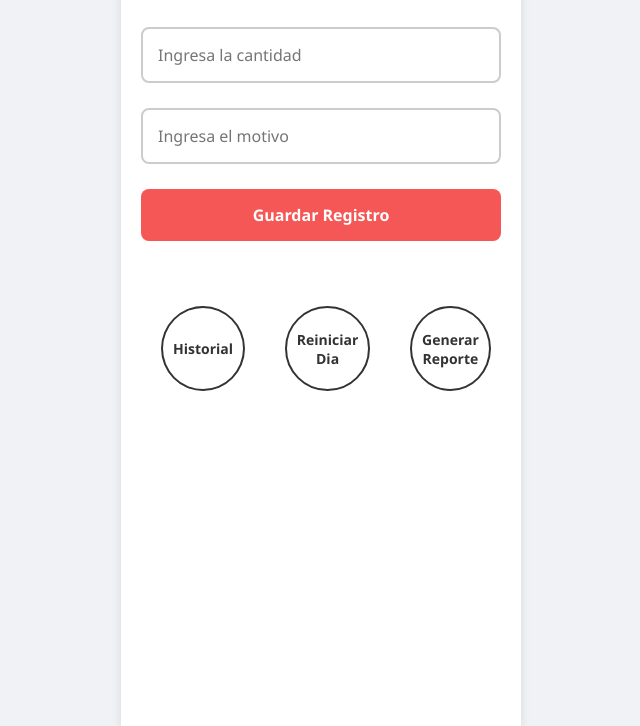
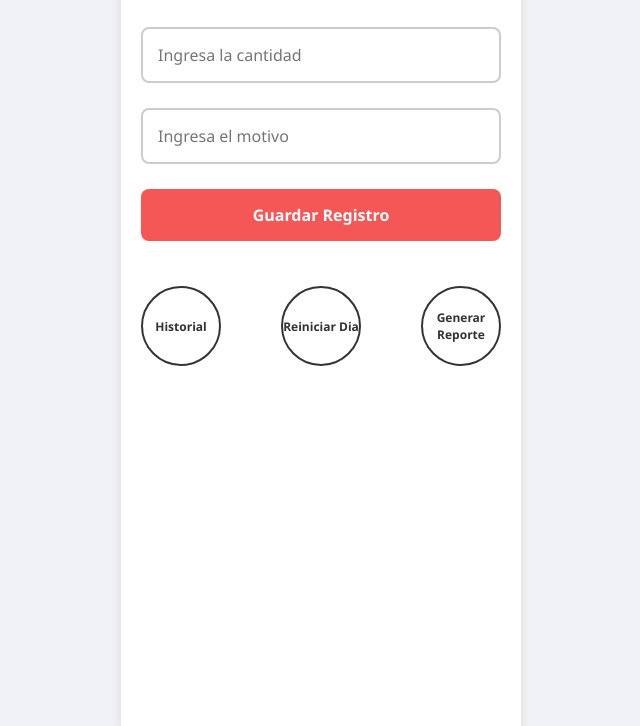
Before and after one commit to MANI199-CA/financial-control, a plain HTML site: page gastos.html in a window 1280 px wide. Shown: the part 74-800 px from the top of the page, without its empty margins (319-959 px from the left). Drawn offline with Linux system fonts and the light colour scheme.

```diff
--- a/styles/gastos.scss
+++ b/styles/gastos.scss
@@ -113,26 +113,28 @@
 /* Contenedor e interfaz del botón circular de Historial */
 .btns-container {
     display: flex;
-    justify-content: flex-start;
+    justify-content: space-between;
+    align-items: center;
+    gap: 50px;
     margin-top: 20px;
 }
 
 .circle-btn {
-    width: 85px;
-    height: 85px;
+    width: 80px;
+    height: 80px;
     border-radius: 50%; // Hace que el botón sea perfectamente redondo
     border: 2px solid $color-texto;
     background-color: transparent;
     color: $color-texto;
-    font-size: 14px;
+    font-size: 12px;
     font-weight: bold;
     cursor: pointer;
     display: flex;
     justify-content: center;
     align-items: center;
     transition: all 0.3s ease;
-    margin: 20px;
-    padding: 10px;
+    // margin: 20px;
+    // padding: 10px;
 
     &:hover {
         background-color: $color-texto;
--- a/styles/ingresos.scss
+++ b/styles/ingresos.scss
@@ -113,26 +113,29 @@
 /* Contenedor e interfaz del botón circular de Historial */
 .btns-container {
     display: flex;
-    justify-content: flex-start;
+    justify-content: space-between;
+    align-items: center;
+    gap: 50px; /* Aquí está la magia: esto separa los botones sin "empujarlos" */
     margin-top: 20px;
 
 }
 
 .circle-btn {
-    width: 85px;
-    height: 85px;
+    width: 80px;
+    height: 80px;
     border-radius: 50%; // Hace que el botón sea perfectamente redondo
     border: 2px solid $color-texto;
     background-color: transparent;
     color: $color-texto;
-    font-size: 14px;
+    font-size: 12px;
     font-weight: bold;
     cursor: pointer;
     display: flex;
     justify-content: center;
     align-items: center;
+    text-align: center;
     transition: all 0.3s ease;
-    margin: 20px;
+    // margin: 0;
     // padding: 10px;
 
     &:hover {
```
Also changed, not shown: styles/gastos.css, styles/ingresos.css, 2 other files.
